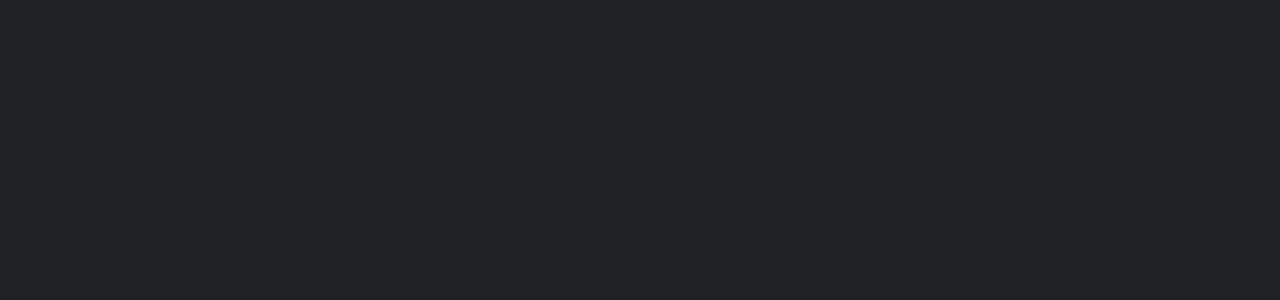
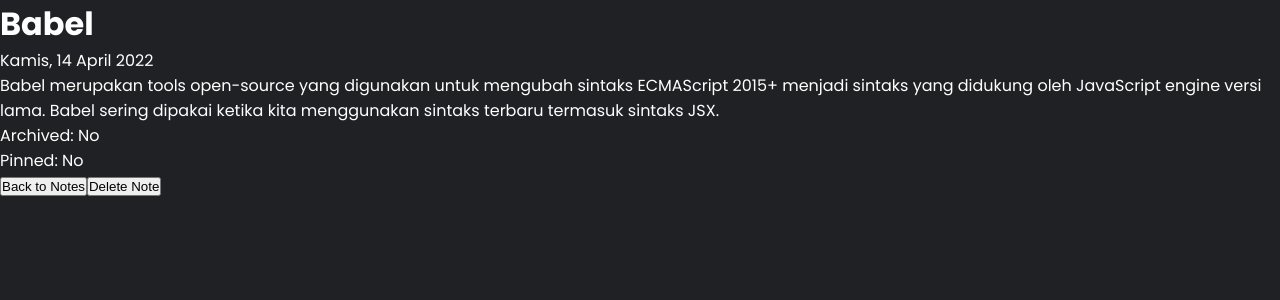
Before and after one commit to farelyudapratama/personal-notes-react, a React (Vite) app: page /detail/1 in a window 1280 px wide. Before the commit this address had no page. Shown: the top 300 px of the page. Built offline with nearby package versions, Linux system fonts and the light colour scheme.

Commit message:
feat: implement 404 Not Found page and update routing for NoteDetail; enhance NoteItem with link to details

```diff
--- a/src/App.jsx
+++ b/src/App.jsx
@@ -1,11 +1,12 @@
 import React from 'react';
-import { Routes, Route } from 'react-router-dom';
+import { Routes, Route, Navigate } from 'react-router-dom';
 import { getInitialData } from './utils';
 import NoteList from './components/NoteList';
 import NoteInput from './components/NoteInput';
 import TabNavigation from './components/TabNavigation';
 import HeaderApp from './components/Header';
 import NoteDetail from './pages/NoteDetail';
+import NotFoundPage from './pages/NotFoundPage';
 
 class App extends React.Component {
     constructor(props) {
@@ -96,9 +97,11 @@
                             </div>
                         </>
                     } />
-                    <Route path="/detail/" element={
-                        <NoteDetail />
+                    <Route path="/detail/:id" element={
+                        <NoteDetail notes={notes} onDelete={this.onDeleteHandler} />
                     } />
+                    <Route path="/not-found" element={<NotFoundPage />} />
+                    <Route path="*" element={<Navigate to="/not-found" replace />} />
                 </Routes>
             </div>
         );
--- a/src/components/NoteItem.jsx
+++ b/src/components/NoteItem.jsx
@@ -1,4 +1,5 @@
 import React from 'react';
+import { Link } from 'react-router-dom';
 import { showFormattedDate, presetColors } from '../utils';
 import DeleteButton from './DeleteButton';
 import ArchiveButton from './ArchiveButton';
@@ -9,6 +10,7 @@
 
     return (
         <div className={`note-item ${pinned ? 'pinned' : ''}`}>
+            <Link to={`/detail/${id}`} style={{ textDecoration: 'none', color: 'inherit' }}>
                 <div
                     className="note-item__content"
                     style={{
@@ -22,14 +24,14 @@
                     </div>
                     <p className="note-item__date">{showFormattedDate(createdAt)}</p>
                     <p className="note-item__body">{body}</p>
-
+                </div>
+            </Link>
             <div className="note-item__action">
                 <PinButton id={id} pinned={pinned} onPin={onPin} />
                 <ArchiveButton id={id} archived={archived} onArchive={onArchive} />
                 <DeleteButton id={id} onDelete={onDelete} />
             </div>
         </div>
-        </div>
     );
 }
 
--- /dev/null
+++ b/src/pages/NotFoundPage.jsx
@@ -0,0 +1,20 @@
+import React from 'react';
+import { useNavigate } from 'react-router-dom';
+
+function NotFoundPage() {
+    const navigate = useNavigate();
+
+    return (
+        <div className="not-found-page">
+            <div className="not-found-content">
+                <h1>404 - Page Not Found</h1>
+                <p>The page you are looking for does not exist.</p>
+                <div className="not-found-actions">
+                    <button onClick={() => navigate('/')}>Go to Home</button>
+                </div>
+            </div>
+        </div>
+    );
+}
+
+export default NotFoundPage;
--- a/src/pages/NoteDetail.jsx
+++ b/src/pages/NoteDetail.jsx
@@ -1,11 +1,44 @@
 import React from "react";
+import { useNavigate, useParams } from "react-router-dom";
+import { showFormattedDate, presetColors } from '../utils';
 
-function NoteDetail(notes) {
+function NoteDetail({ notes, onDelete }) {
+    const {id} = useParams()
+    const navigate = useNavigate();
+    const noteId = parseInt(id);
+    const note = notes.find((note) => note.id === noteId);
+
+    if (!note) {
+        setTimeout(() => navigate('/not-found', { replace: true }), 100);
+        return null;
+    }
+
+    const selected = presetColors.find(color => color.name === note.color) || presetColors[0];
+
     return (
-        <div>
-            <h2>Note Detail Page</h2>
-            <p>This is a placeholder for the Note Detail view.</p>
+    <div className="note-detail">
+        <div
+            className="note-detail__content"
+            style={{
+            '--gradient': `linear-gradient(to right, ${selected.from}, ${selected.to})`,
+            '--border': `${selected.border}`,
+            }}
+        >
+            <div className="note-detail__header">
+            <h1 className="note-detail__title">{note.title}</h1>
+            <p className="note-detail__date">{showFormattedDate(note.createdAt)}</p>
+            </div>
+            <div className="note-detail__body">
+            <p>{note.body}</p>
+            </div>
+            <div className="note-detail__meta">
+            <p>Archived: {note.archived ? 'Yes' : 'No'}</p>
+            <p>Pinned: {note.pinned ? 'Yes' : 'No'}</p>
+            </div>
+            <button onClick={() => navigate(-1)}>Back to Notes</button>
+            <button onClick={() => { onDelete(note.id); navigate(-1); }}>Delete Note</button>
         </div>
+    </div>
     );
 }
 
--- a/src/styles/style.css
+++ b/src/styles/style.css
@@ -303,6 +303,83 @@
   color: white;
 }
 
+.not-found-page {
+  display: flex;
+  justify-content: center;
+  align-items: center;
+  height: 100vh;
+  background-color: #202124; /* sama seperti body */
+  color: white;
+  padding: 16px;
+}
+
+.not-found-content {
+  text-align: center;
+  padding: 32px 24px;
+  background: rgba(255, 255, 255, 0.04);
+  border: 1px solid #aaa;
+  border-radius: 8px;
+  backdrop-filter: blur(20px);
+  box-shadow: 0 4px 16px rgba(0, 0, 0, 0.4);
+  max-width: 480px;
+  width: 100%;
+}
+
+.not-found-content h1 {
+  font-size: 2.8rem;
+  margin-bottom: 16px;
+  color: #ff5f52;
+  letter-spacing: 1px;
+}
+
+.not-found-content p {
+  font-size: 1.1rem;
+  color: #aaa;
+  margin-bottom: 24px;
+  line-height: 1.6;
+}
+
+.not-found-actions {
+  display: flex;
+  flex-direction: row;
+  gap: 12px;
+  justify-content: center;
+}
+
+.not-found-actions button {
+  padding: 10px 20px;
+  border: 1px solid #aaa;
+  border-radius: 6px;
+  font-size: 1rem;
+  font-weight: bold;
+  font-family: 'Poppins', sans-serif;
+  background-color: transparent;
+  color: white;
+  transition: all 0.25s ease;
+}
+
+.not-found-actions button:hover {
+  background-color: rgba(255, 255, 255, 0.1);
+}
+
+.not-found-actions .btn-home {
+  border-color: #00ccff;
+  color: #00ccff;
+}
+
+.not-found-actions .btn-home:hover {
+  background-color: rgba(0, 204, 255, 0.15);
+}
+
+.not-found-actions .btn-back {
+  border-color: #ff5f52;
+  color: #ff5f52;
+}
+
+.not-found-actions .btn-back:hover {
+  background-color: rgba(255, 95, 82, 0.15);
+}
+
 @media only screen and (min-width: 500px) {
   .notes-list {
     grid-template-columns: 1fr 1fr;
```
Lines whose indentation alone changed are shown as unchanged.
